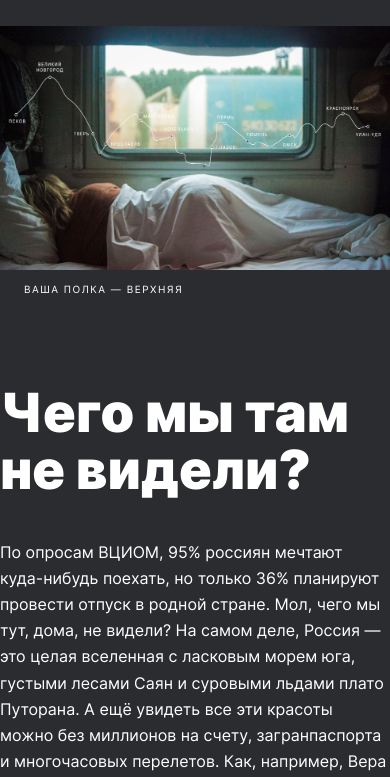
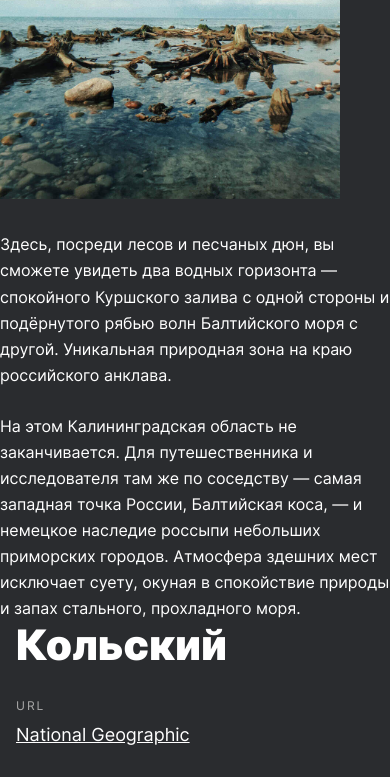
Before and after one commit to verymarine/russian-travel, a plain HTML site: page index.html in a window 390 px wide. Shown: the part 407-1184 px from the top of the page. Drawn offline with Linux system fonts and the light colour scheme.

Commit message:
проект на проверку

```diff
--- a/blocks/place/__image/place__image.css
+++ b/blocks/place/__image/place__image.css
@@ -1,7 +1,7 @@
 .place__image {
   padding: 0;
   margin: 0;
-  width: 100%;
+  /* width: 100%; */
   max-width: 460px;
   grid-area: image;
   object-fit: cover;
--- a/blocks/place/__paragraph/place__paragraph.css
+++ b/blocks/place/__paragraph/place__paragraph.css
@@ -1,7 +1,7 @@
 .place__paragraph {
   padding: 0;
   margin: 0;
-  max-width: 484px;
+  /* max-width: 484px; */
   font-family: 'Inter', 'Arial', sans-serif;
   font-style: normal;
   font-weight: 400;
@@ -17,7 +17,7 @@
 
 @media screen and (max-width: 1024px) {
   .place__paragraph {
-    max-width: 456px;
+    /* max-width: 456px; */
   }
 
   .place__paragraph:nth-child(2) {
@@ -27,7 +27,7 @@
 
 @media screen and (max-width: 768px) {
   .place__paragraph {
-    max-width: 352px;
+    /* max-width: 352px; */
     font-size: 16px;
   }
 
@@ -39,6 +39,6 @@
 
 @media screen and (max-width: 320px) {
   .place__paragraph {
-    max-width: 288px;
+    /* max-width: 288px; */
   }
 }
--- a/blocks/place/place.css
+++ b/blocks/place/place.css
@@ -2,9 +2,10 @@
   padding: 0;
   margin: 80px 0 0 0;
   max-width: 984px;
-  display: inline-grid;
+  display: grid;
   row-gap: 48px;
   column-gap: 40px;
+  grid-template-columns: max-content, max-content;
   grid-template-areas:
   "title website"
   "image text";
@@ -24,8 +25,7 @@
 @media screen and (max-width: 768px) {
   .place {
     margin: 73px 0 0 0;
-    column-gap: 48px;
-    row-gap: 28px;
+    column-gap: 28px;
   }
 }
 
@@ -33,8 +33,6 @@
   .place {
     margin: 50px 0 0 0;
     margin: 0;
-    grid-template-columns: max-content;
-    grid-template-rows: max-content;
     grid-template-areas:
     "title"
     "website"
--- a/index.html
+++ b/index.html
@@ -8,7 +8,7 @@
   </head>
 
   <body class="page">
-    <header class="header">
+    <!-- <header class="header">
       <img class="logo" src="./images/logo/header-logo.svg" alt="Россия" />
       <div class="header__lang-links">
         <a class="header__lang-link header__lang-link_active" href="#ru">Ru</a>
@@ -58,7 +58,7 @@
         <img src="./images/photo-grid-kamchatka-2.jpg" class="photo-grid__item" alt="фото природы России" />
         <img src="./images/photo-grid-baikal-2.jpg" class="photo-grid__item" alt="фото природы России" />
         <img src="./images/photo-grid-ergaki.jpg" class="photo-grid__item" alt="фото природы России" />
-      </section>
+      </section> -->
       <section class="places">
         <article class="place">
           <h2 class="place__title">Куршская коса</h2>
@@ -146,7 +146,7 @@
           </div>
         </article>
       </section>
-      <section class="cover">
+      <!-- <section class="cover">
         <a class="cover__link" href="https://stampsy.com/na-elektrichkakh-do-baikala" target="_blank">
           <h2 class="cover__title">До Байкала «на собаках»</h2>
           <p class="cover__subtitle">
@@ -164,6 +164,6 @@
         <a class="footer__link" href="https://travel.yandex.ru">Путешествия</a>
       </nav>
       <p class="footer__copyright">&#169; 2021. Марина Дорошенко</p>
-    </footer>
+    </footer> -->
   </body>
 </html>
```
